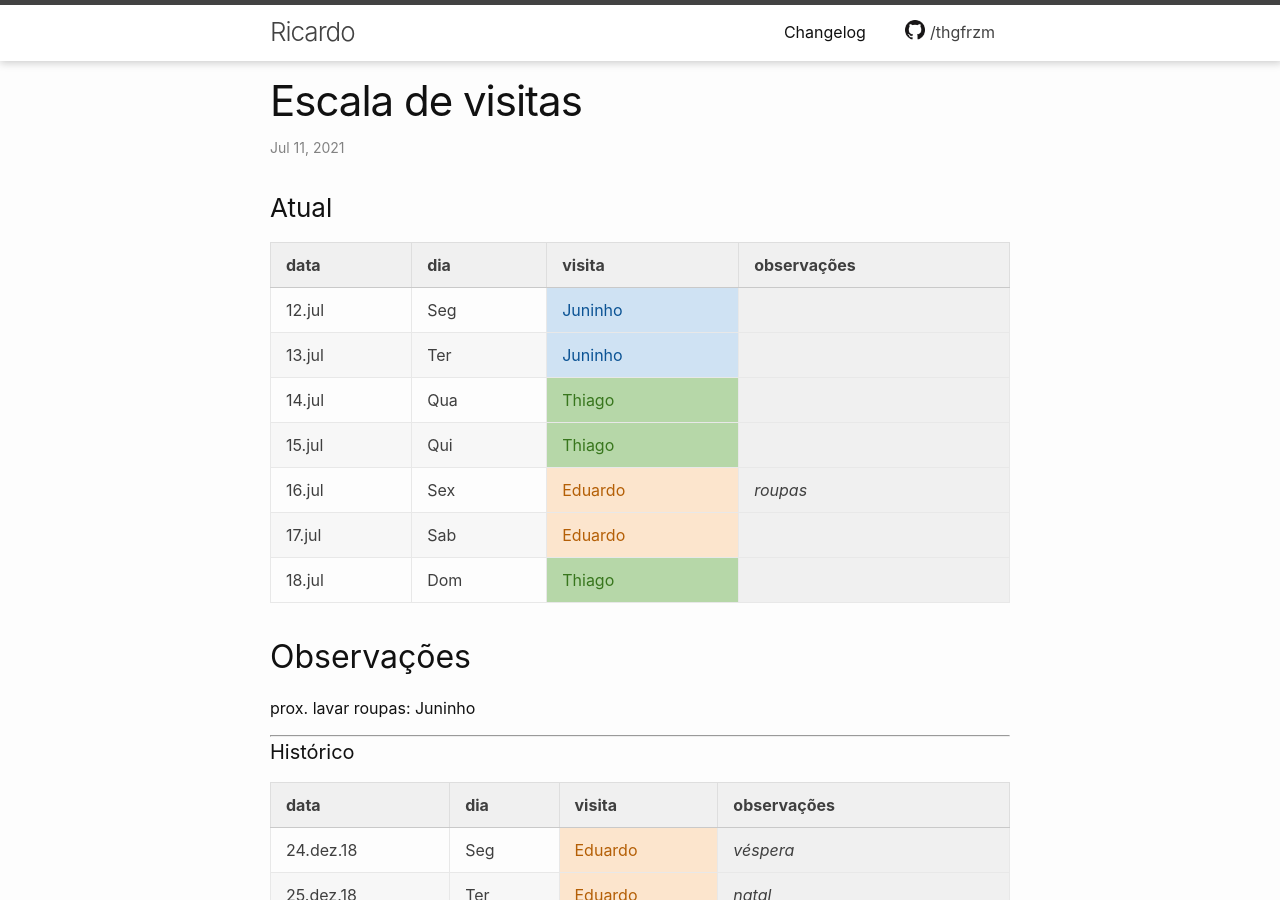
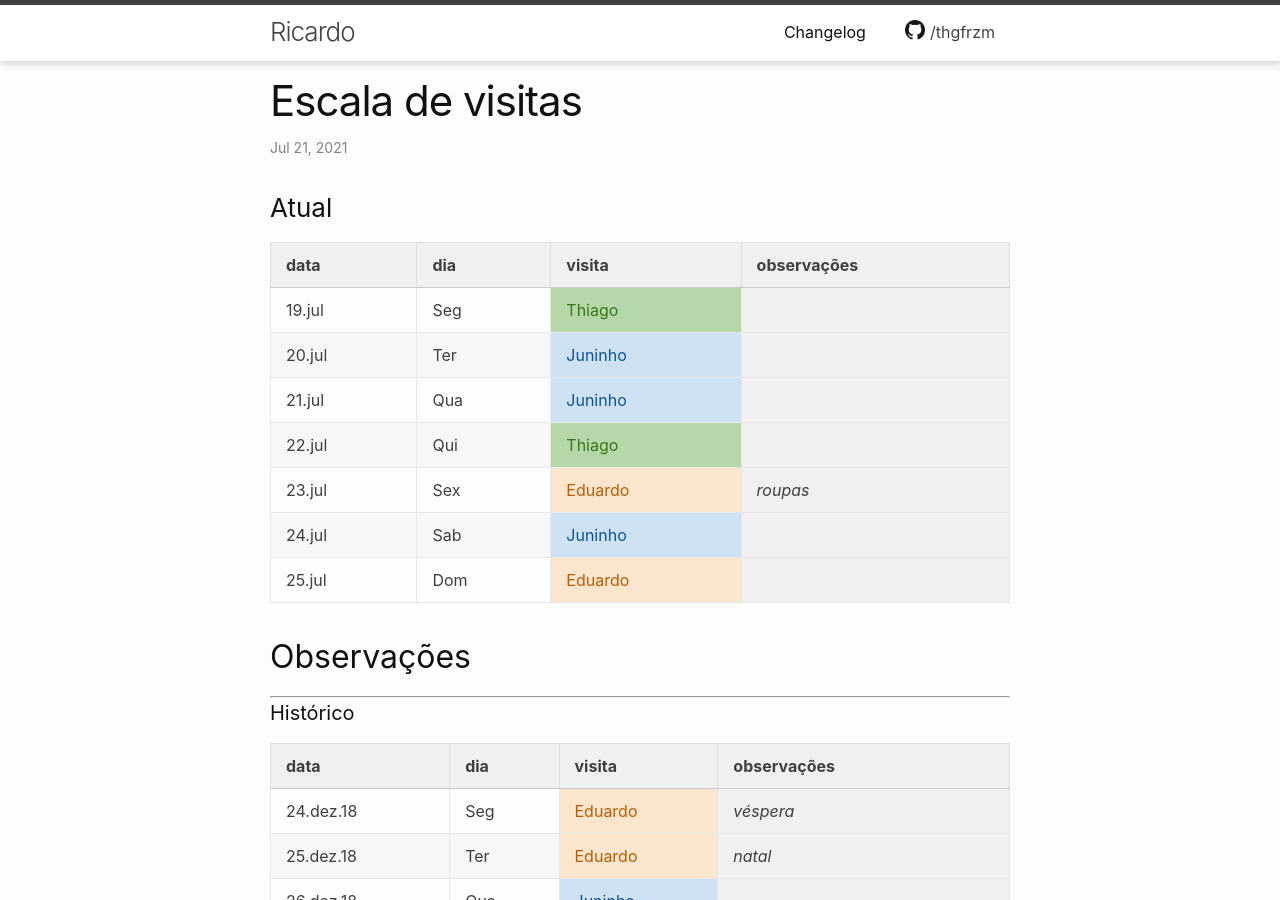
Before and after one commit to thgfrzm/ricardo, a Jekyll site: the page built from _posts/2018-12-23-escala-visitas.markdown, in a window 1280 px wide and 900 px high. Built offline with Jekyll 4.4.1, drawn with Linux system fonts in a browser that asks for light colours; some of the changed text lies outside the part shown.

Commit message:
Update 2018-12-23-escala-visitas.markdown

```diff
--- a/_posts/2018-12-23-escala-visitas.markdown
+++ b/_posts/2018-12-23-escala-visitas.markdown
@@ -1,7 +1,7 @@
 ---
 layout: post
 title:  "Escala de visitas"
-date:   2021-07-11 16:00:00 -0300
+date:   2021-07-21 12:00:00 -0300
 categories: agenda
 ---
 <!--
@@ -15,18 +15,16 @@
 
 | data   | dia | visita  | observações |
 | ------ | --- | ------- | ----------- |
-| 12.jul | Seg | Juninho |             |
-| 13.jul | Ter | Juninho |             |
-| 14.jul | Qua | Thiago  |             |
-| 15.jul | Qui | Thiago  |             |
-| 16.jul | Sex | Eduardo | _roupas_    |
-| 17.jul | Sab | Eduardo |             |
-| 18.jul | Dom | Thiago  |             |
+| 19.jul | Seg | Thiago  |             |
+| 20.jul | Ter | Juninho |             |
+| 21.jul | Qua | Juninho |             |
+| 22.jul | Qui | Thiago  |             |
+| 23.jul | Sex | Eduardo | _roupas_    |
+| 24.jul | Sab | Juninho |             |
+| 25.jul | Dom | Eduardo |             |
 
 ## Observações
 
-
-prox. lavar roupas: Juninho
 
 ---
 
```
Also changed, not shown: other parts of _posts/2018-12-23-escala-visitas.markdown (+7 -0 lines).
